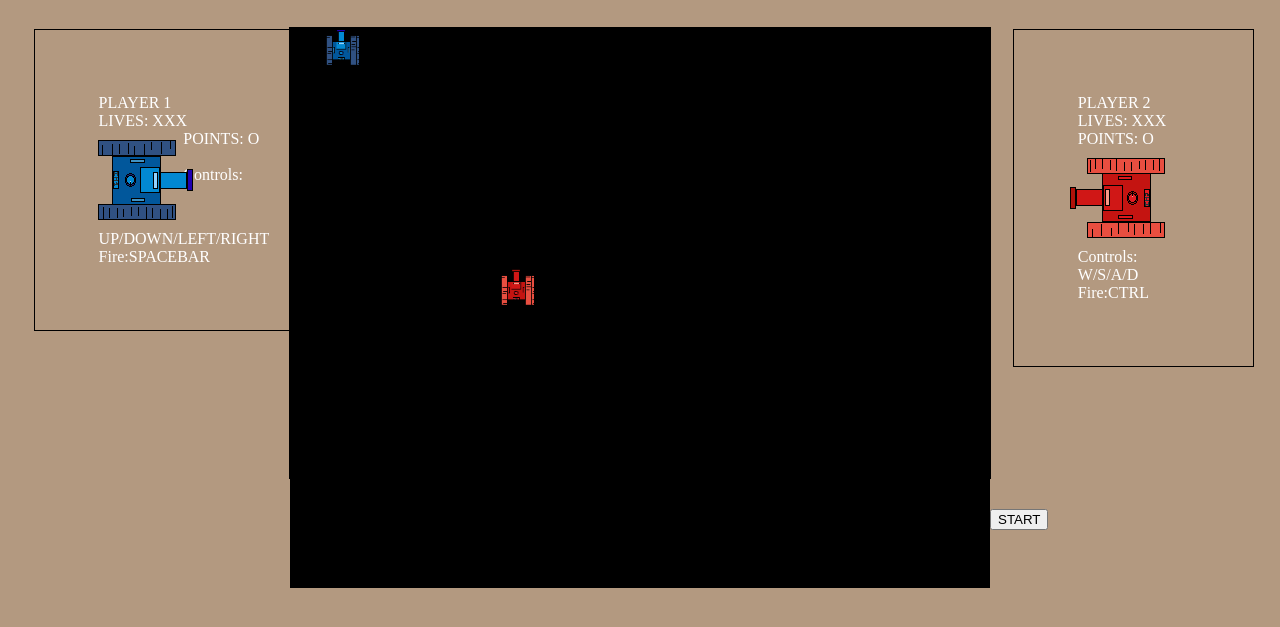
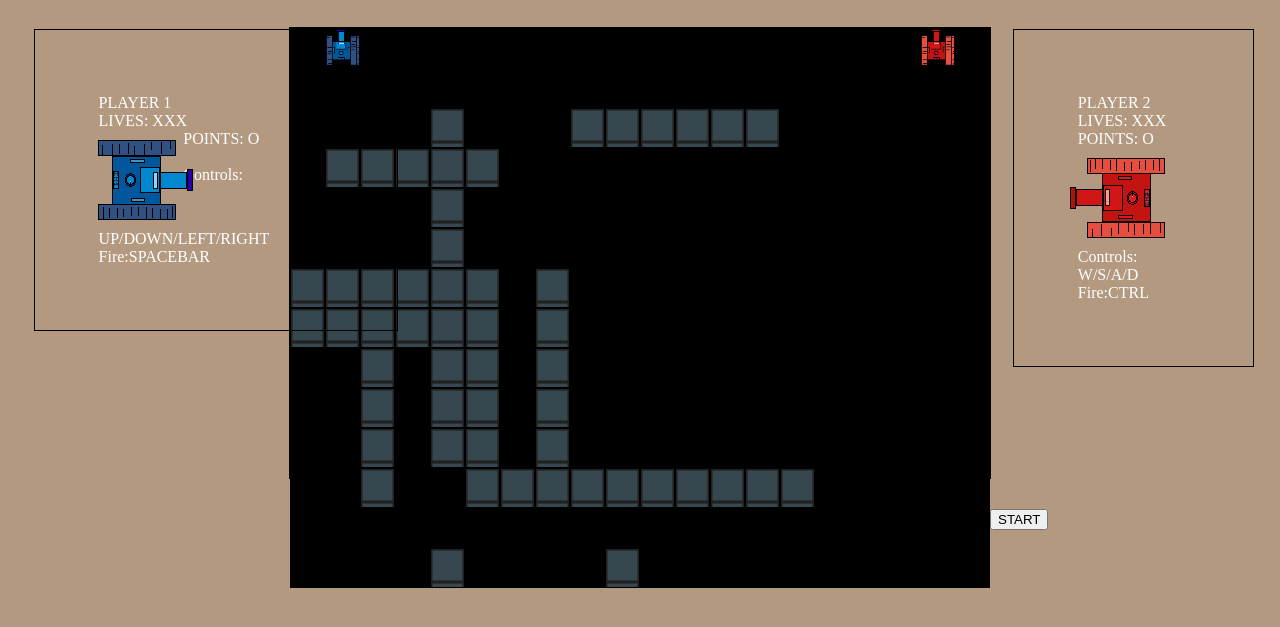
Before and after one commit to ahuertam/Tanked-JsGame, a plain HTML site: page index.html in a window 1280 px wide. Shown: the part 61-688 px from the top of the page. Drawn offline with nearby package versions, Linux system fonts and the light colour scheme.

Commit message:
Now There should Be WALLS

```diff
--- a/css/index.css
+++ b/css/index.css
@@ -92,11 +92,9 @@ transform:rotate(360deg);
 }
 
 .wall{
-  left: 30%;
-  top:20%;
   background-image:url("../img/wall1.gif");
-  width: 20px;
-  height: 10px;
+  width: 35px;
+  height: 40px;
 
 
 }
--- a/js/app.js
+++ b/js/app.js
@@ -3,7 +3,7 @@
 
 function Game(obj){
   this.tank= obj.tank;
-  this.rows    = obj.rows;
+  this.rows = obj.rows;
   this.columns = obj.columns;
   function gridBackground(){
       for (var rowIndex = 0; rowIndex < obj.rows; rowIndex++){
@@ -23,7 +23,7 @@ function Game(obj){
   this.update();
   this.controlsTank1();
   this.controlsTank2();
-
+  this.drawWall();
   //////
   console.log(this.tank);
   ///
@@ -42,10 +42,55 @@ Game.prototype.drawTank2=function(){
   var player2Pos = '[data-row=' + this.tank.position[1].row + '][data-col=' + this.tank.position[1].column + ']';
   $(player2Pos).addClass('player2');
 };
-Game.prototype.generateWall=function(size){
-this.size=size;
+Game.prototype.generateWall=function(size,row,column,direction){
+  this.size=size;
+  this.row=row;
+  this.column=column;
+  this.direction=direction;
+  while(size>0){
+    console.log(row,column,size);
+  var wallLong = '[data-row=' + row+ '][data-col=' + column+ ']';
+  $(wallLong).addClass('wall');
+    switch (direction) {
+      case 'left':
+        row++;
+        break;
+      case 'right':
+        row++;
+        break;
+      case 'up':
+        column--;
+        break;
+      case 'down':
+        column++;
+        break;
+      default:
+        console.log("WALLE WHAT???");
+    }
+  size--;
+ }
 };
+Game.prototype.aleatoryNumber=function(min, max){
+  return Math.floor(Math.random() * (max - min + 1)) + min;
+};
+Game.prototype.aleatoryWord=function(){
+    var options=["left","right","up","down"];
+      var randomize=Math.round(Math.random()*3);
+      return options[randomize];
+};
+
 Game.prototype.drawWall=function(){
+  //Evitar los puntos del SPAWN de los tankes
+  //EVITAR ROW 0
+  //console.log(this.aleatoryWord());
+  //console.log(this.aleatoryNumber(4,20));
+  //this.generateWall(4,2,2,"left");
+  var i=0;
+  while(i<5){
+  this.generateWall(this.aleatoryNumber(4,6),this.aleatoryNumber(2,10),this.aleatoryNumber(1,13),this.aleatoryWord());
+  this.generateWall(this.aleatoryNumber(4,7),this.aleatoryNumber(3,10),this.aleatoryNumber(1,7),this.aleatoryWord());
+  this.generateWall(this.aleatoryNumber(4,9),this.aleatoryNumber(7,14),this.aleatoryNumber(4,14),this.aleatoryWord());
+        i++;}
 };
 
 
--- a/js/tank.js
+++ b/js/tank.js
@@ -7,7 +7,7 @@ function Tank(){
   this.lifes=3;
   this.position=[
     {row:0,column:1}, // ITS AN ARRAY OF OBJECTS SO WE CAN STORE MORE THAN ONE POSITION ( EX WE WANT TO STORE A RESPAWN POSITION)
-    {row:6,column:6}
+    {row:0,column:18}
   ];
 
   }
```
